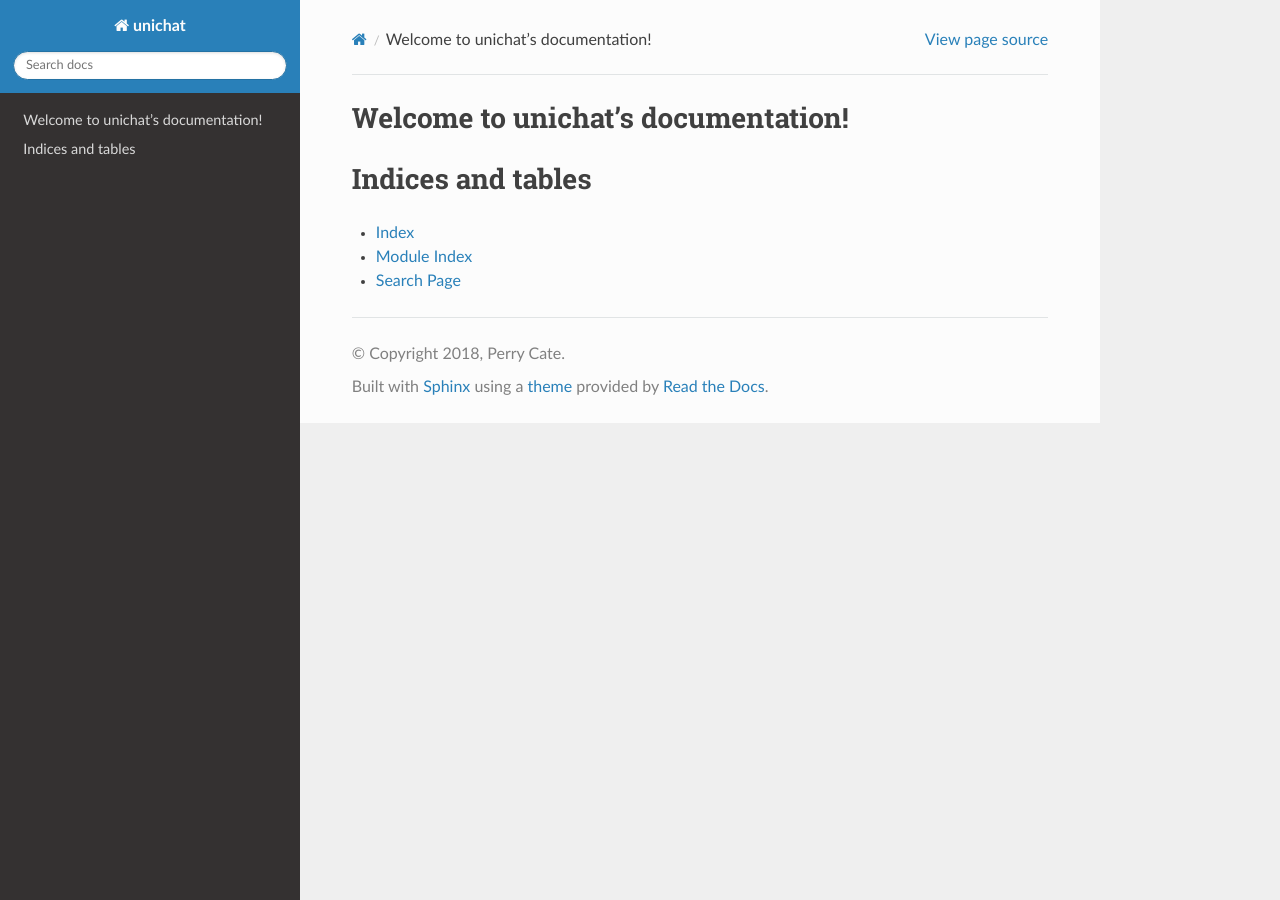
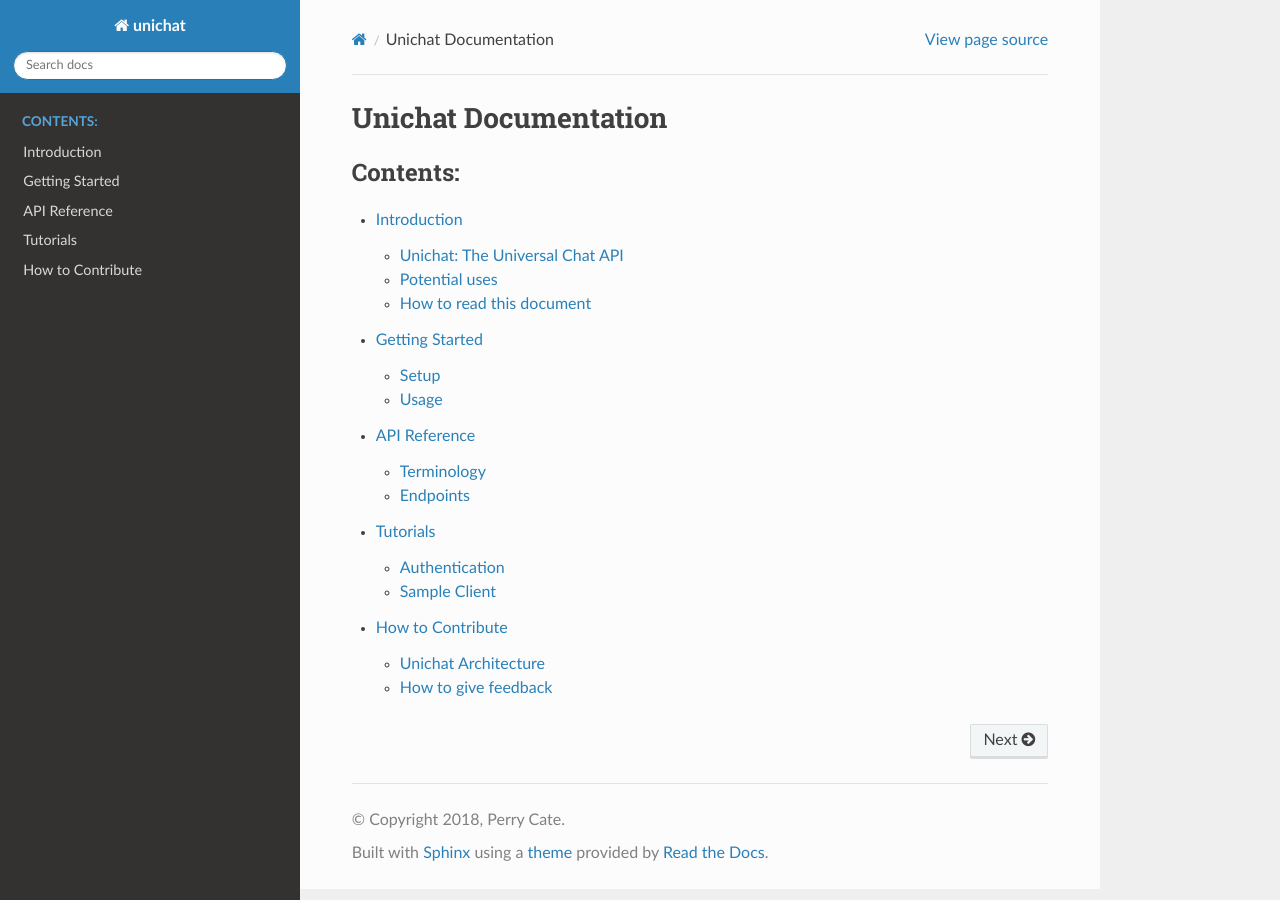
Before and after one commit to perrycate/Uniform-Chat-API, a Sphinx documentation site: the page built from docs/index.rst, in a window 1280 px wide. Built offline with Sphinx 7.4.7 and the Read the Docs theme 2.0.0, drawn with Linux system fonts in a browser that asks for light colours.

Commit message:
Add basic hierarchical structure
There are lots of things to fill in.

```diff
--- /dev/null
+++ b/docs/api_reference/index.rst
@@ -0,0 +1,9 @@
+.. _introduction:
+API Reference
+******************************
+
+Terminology
+==============================
+
+Endpoints
+==============================
--- /dev/null
+++ b/docs/contributing/index.rst
@@ -0,0 +1,16 @@
+.. _introduction:
+How to Contribute
+******************************
+
+Unichat Architecture
+==============================
+
+Terminology
+------------------------------
+
+Relevant Files
+------------------------------
+
+
+How to give feedback
+==============================
--- /dev/null
+++ b/docs/getting_started/index.rst
@@ -0,0 +1,9 @@
+.. _getting_started:
+Getting Started
+******************************
+
+Setup
+==============================
+
+Usage
+==============================
--- a/docs/index.rst
+++ b/docs/index.rst
@@ -3,18 +3,15 @@
    You can adapt this file completely to your liking, but it should at least
    contain the root `toctree` directive.
 
-Welcome to unichat's documentation!
-===================================
+Unichat Documentation
+********************
 
 .. toctree::
    :maxdepth: 2
    :caption: Contents:
 
-
-
-Indices and tables
-==================
-
-* :ref:`genindex`
-* :ref:`modindex`
-* :ref:`search`
+   introduction/index
+   getting_started/index
+   api_reference/index
+   tutorials/index
+   contributing/index
--- /dev/null
+++ b/docs/introduction/index.rst
@@ -0,0 +1,15 @@
+.. _introduction:
+Introduction
+*******************************
+
+Unichat: The Universal Chat API
+===============================
+
+Unichat is a
+
+Potential uses
+===============================
+
+
+How to read this document
+===============================
--- /dev/null
+++ b/docs/tutorials/index.rst
@@ -0,0 +1,16 @@
+.. _introduction:
+Tutorials
+******************************
+
+Authentication
+==============================
+
+
+Sample Client
+==============================
+
+
+
+.. toctree::
+    :caption: Contents:
+    :titlesonly:
```
